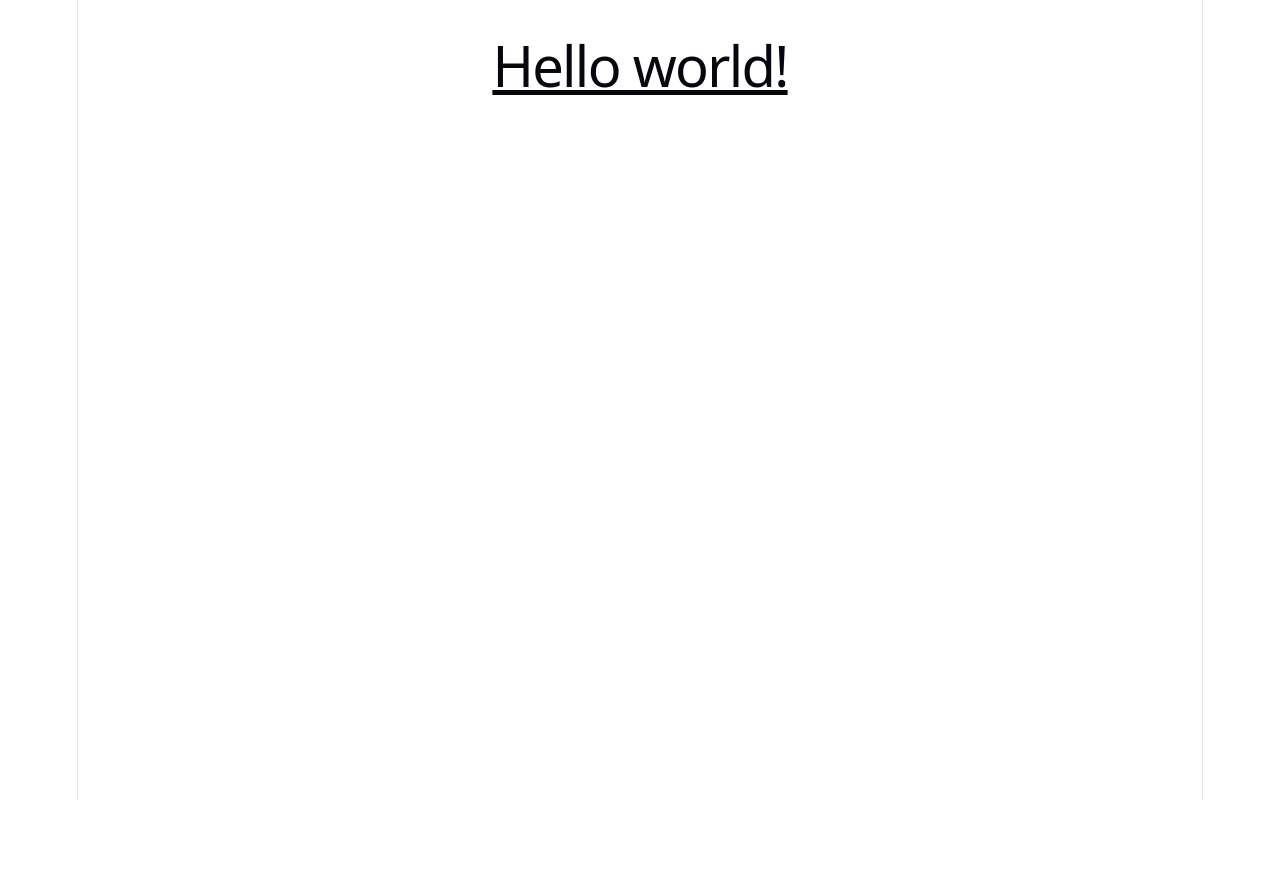
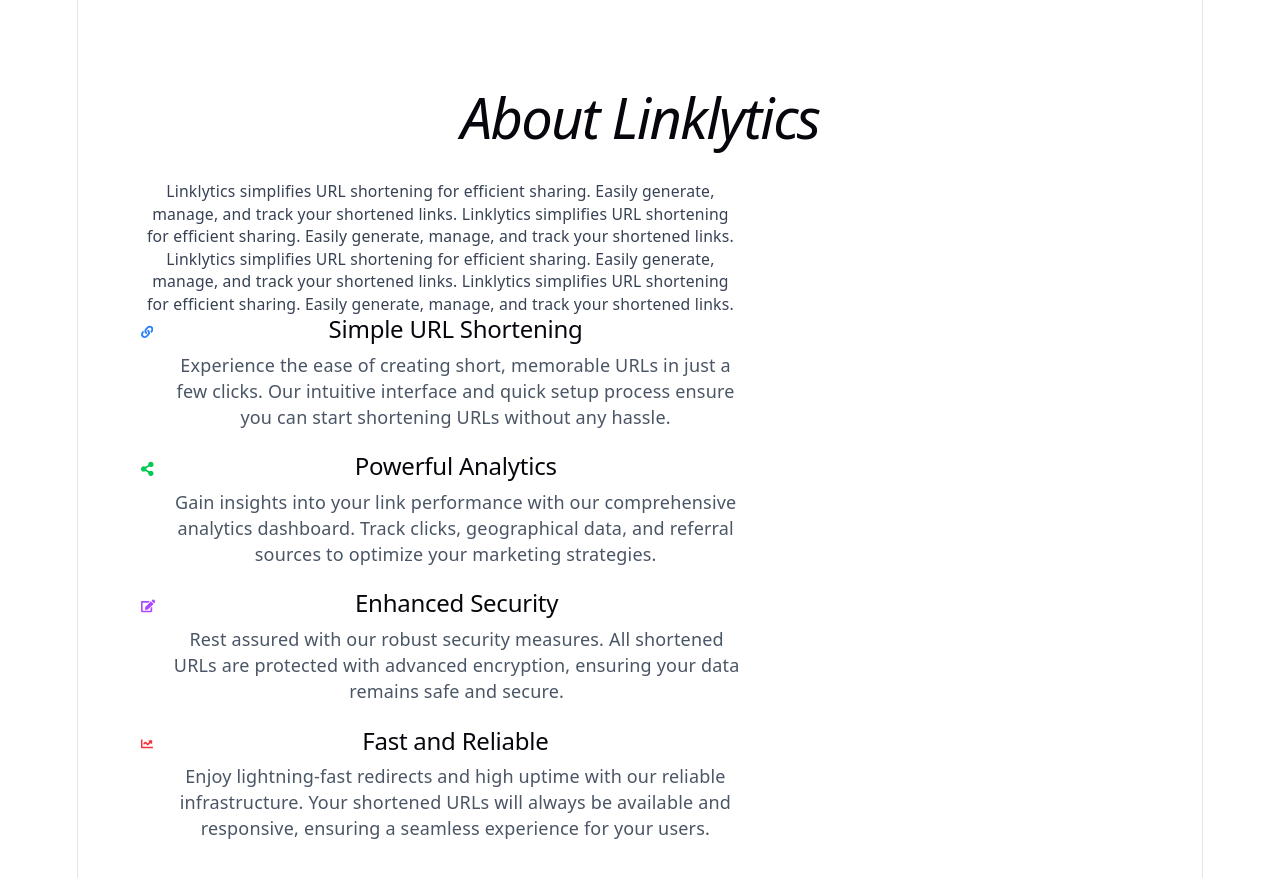
Before and after one commit to Shivang-jpg/url-shortener-react, a React (Vite) app: page /about in a window 1280 px wide. Shown: the top 878 px of the page. Before the commit the page ends 800 px from the top, so only its background shows below. Built offline with nearby package versions, Linux system fonts and the light colour scheme.

Commit message:
added the react dependencies for the browser routing and the logos and modified the landing pages

```diff
--- a/index.html
+++ b/index.html
@@ -4,7 +4,7 @@
     <meta charset="UTF-8" />
     <link rel="icon" type="image/svg+xml" href="/favicon.svg" />
     <meta name="viewport" content="width=device-width, initial-scale=1.0" />
-    <title>url-shortener-react</title>
+    <title>Shorten Your URL's With Ease!</title>
   </head>
   <body>
     <div id="root"></div>
--- a/package.json
+++ b/package.json
@@ -13,6 +13,8 @@
     "@tailwindcss/vite": "^4.3.3",
     "react": "^19.2.8",
     "react-dom": "^19.2.8",
+    "react-icons": "^5.7.0",
+    "react-router-dom": "^7.18.3",
     "tailwindcss": "^4.3.3"
   },
   "devDependencies": {
--- a/src/App.jsx
+++ b/src/App.jsx
@@ -1,13 +1,18 @@
 
+import { BrowserRouter, Route, Routes } from 'react-router-dom'
 import './App.css'
+import LandingPage from './components/LandingPage'
+import AboutPage from './components/AboutPage'
 
 function App() {
   return (
+    <BrowserRouter>
+      <Routes>
+        <Route path='/' element={<LandingPage />} />
+        <Route path='/about' element={<AboutPage />} />
 
-    <h1 class="text-3xl font-serif underline">
-      Hello world!
-    </h1>
-
+      </Routes>
+    </BrowserRouter>
   )
 }
 
--- /dev/null
+++ b/src/components/AboutPage.jsx
@@ -0,0 +1,78 @@
+import React from "react";
+import { FaLink, FaShareAlt, FaEdit, FaChartLine } from "react-icons/fa";
+const AboutPage = () => {
+  return (
+    <div className="lg:px-14 sm:px-8 px-5 min-h-[calc(100vh-64px)] pt-2">
+      <div className="bg-white w-full sm:py-10 py-8  ">
+        <h1 className="sm:text-4xl text-slate-800 text-3xl font-bold italic  mb-3">
+          About Linklytics
+        </h1>
+        <p className="text-gray-700 text-sm  mb-8 xl:w-[60%] lg:w-[70%] sm:w-[80%] w-full ">
+          Linklytics simplifies URL shortening for efficient sharing. Easily
+          generate, manage, and track your shortened links. Linklytics simplifies
+          URL shortening for efficient sharing. Easily generate, manage, and
+          track your shortened links. Linklytics simplifies URL shortening for
+          efficient sharing. Easily generate, manage, and track your shortened
+          links. Linklytics simplifies URL shortening for efficient sharing.
+          Easily generate, manage, and track your shortened links.
+        </p>
+        <div className="space-y-5 xl:w-[60%] lg:w-[70%] sm:w-[80%] w-full ">
+          <div className="flex items-start">
+            <FaLink className="text-blue-500 text-3xl mr-4" />
+            <div>
+              <h2 className="sm:text-2xl font-bold text-slate-800">
+                Simple URL Shortening
+              </h2>
+              <p className="text-gray-600">
+                Experience the ease of creating short, memorable URLs in just a
+                few clicks. Our intuitive interface and quick setup process
+                ensure you can start shortening URLs without any hassle.
+              </p>
+            </div>
+          </div>
+          <div className="flex items-start">
+            <FaShareAlt className="text-green-500 text-3xl mr-4" />
+            <div>
+              <h2 className="sm:text-2xl font-bold text-slate-800">
+                Powerful Analytics
+              </h2>
+              <p className="text-gray-600">
+                Gain insights into your link performance with our comprehensive
+                analytics dashboard. Track clicks, geographical data, and
+                referral sources to optimize your marketing strategies.
+              </p>
+            </div>
+          </div>
+          <div className="flex items-start">
+            <FaEdit className="text-purple-500 text-3xl mr-4" />
+            <div>
+              <h2 className="sm:text-2xl font-bold text-slate-800">
+                Enhanced Security
+              </h2>
+              <p className="text-gray-600">
+                Rest assured with our robust security measures. All shortened
+                URLs are protected with advanced encryption, ensuring your data
+                remains safe and secure.
+              </p>
+            </div>
+          </div>
+          <div className="flex items-start">
+            <FaChartLine className="text-red-500 text-3xl mr-4" />
+            <div>
+              <h2 className="sm:text-2xl font-bold text-slate-800">
+                Fast and Reliable
+              </h2>
+              <p className="text-gray-600">
+                Enjoy lightning-fast redirects and high uptime with our reliable
+                infrastructure. Your shortened URLs will always be available and
+                responsive, ensuring a seamless experience for your users.
+              </p>
+            </div>
+          </div>
+        </div>
+      </div>
+    </div>
+  );
+};
+
+export default AboutPage;
```
Also changed, not shown: src/components/LandingPage.jsx (added), 1 other file (tests, documents, lock files or other folders).
